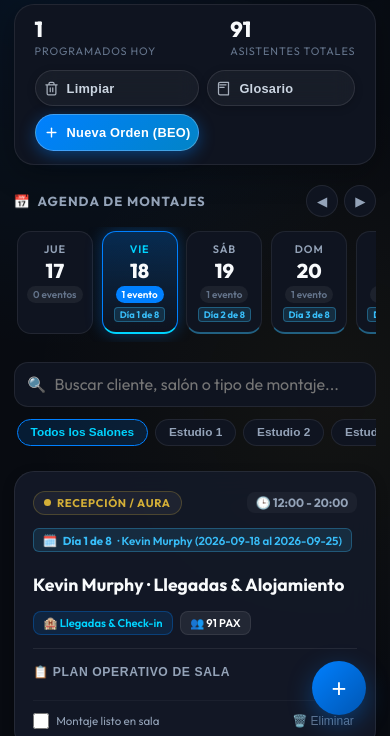
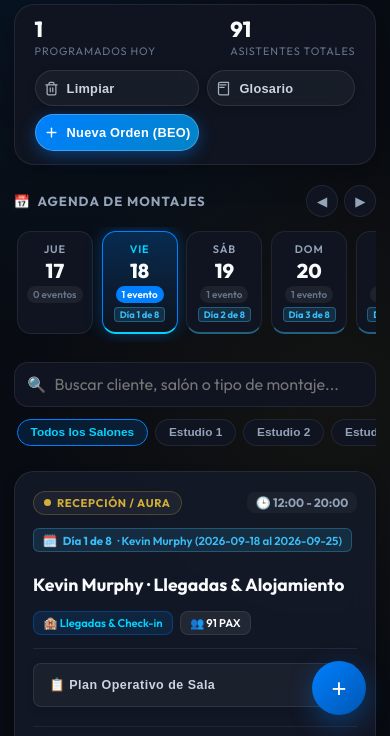
Before and after one commit to fvilpaz/me_vents, a plain HTML site: page frontend/index.html in a window 390 px wide. Shown: the part 105-841 px from the top of the page. Drawn offline with Linux system fonts and the light colour scheme; no server answers.

Commit message:
fix: Strengthen mobile/tablet landscape queries, robust tactile accordion & action buttons, and bulletproof touch gestures

```diff
--- a/frontend/css/cards.css
+++ b/frontend/css/cards.css
@@ -18,6 +18,7 @@
   gap: 1rem;
   width: 100%;
   max-width: 100%;
+  align-items: start;
 }
 
 /* Event Card */
@@ -139,29 +140,54 @@
 /* Accordion Operational Breakdown */
 .operational-accordion {
   border-top: 1px solid var(--border-subtle);
-  padding-top: 0.75rem;
+  padding-top: 0.85rem;
   width: 100%;
 }
 
 .accordion-toggle {
-  background: none;
-  border: none;
+  background: rgba(255, 255, 255, 0.04);
+  border: 1px solid rgba(255, 255, 255, 0.09);
+  border-radius: 8px;
   width: 100%;
+  min-height: 44px;
   display: flex;
   align-items: center;
   justify-content: space-between;
-  color: var(--text-secondary);
-  font-size: 0.76rem;
-  font-weight: 600;
-  text-transform: uppercase;
-  letter-spacing: 0.05em;
+  color: #cbd5e1;
+  font-size: 0.78rem;
+  font-weight: 700;
+  letter-spacing: 0.04em;
   cursor: pointer;
-  padding: 0.25rem 0;
-  transition: var(--transition);
+  padding: 0.65rem 0.95rem;
+  box-shadow: 0 2px 8px rgba(0, 0, 0, 0.15);
+  touch-action: manipulation;
+  user-select: none;
+  -webkit-tap-highlight-color: transparent;
+  transition: all 0.22s cubic-bezier(0.16, 1, 0.3, 1);
 }
 
 .accordion-toggle:hover {
-  color: var(--text-primary);
+  background: rgba(0, 128, 255, 0.08);
+  border-color: rgba(0, 128, 255, 0.3);
+  color: #ffffff;
+  transform: translateY(-1px);
+}
+
+.accordion-toggle.open {
+  background: rgba(0, 128, 255, 0.14);
+  border-color: rgba(0, 128, 255, 0.45);
+  color: #38bdf8;
+  box-shadow: 0 0 14px rgba(0, 128, 255, 0.2);
+}
+
+.acc-icon {
+  font-size: 0.72rem;
+  opacity: 0.85;
+  transition: transform 0.25s cubic-bezier(0.16, 1, 0.3, 1);
+}
+
+.accordion-toggle.open .acc-icon {
+  transform: rotate(180deg);
 }
 
 .accordion-body {
@@ -341,39 +367,67 @@
   display: flex;
   align-items: center;
   justify-content: space-between;
-  margin-top: 0.2rem;
-  padding-top: 0.6rem;
-  border-top: 1px solid rgba(255, 255, 255, 0.04);
+  margin-top: 0.35rem;
+  padding-top: 0.75rem;
+  border-top: 1px solid rgba(255, 255, 255, 0.06);
+  gap: 0.6rem;
+  flex-wrap: wrap;
 }
 
 .setup-check-label {
   display: flex;
   align-items: center;
-  gap: 0.45rem;
-  font-size: 0.72rem;
+  gap: 0.5rem;
+  font-size: 0.76rem;
   color: var(--text-secondary);
   cursor: pointer;
+  padding: 0.4rem 0.65rem;
+  border-radius: 6px;
+  background: rgba(255, 255, 255, 0.03);
+  border: 1px solid rgba(255, 255, 255, 0.07);
+  min-height: 38px;
+  user-select: none;
+  touch-action: manipulation;
+  transition: background 0.2s ease, border-color 0.2s ease, color 0.2s ease;
+}
+
+.setup-check-label:hover {
+  background: rgba(255, 255, 255, 0.07);
+  border-color: rgba(255, 255, 255, 0.15);
+  color: var(--text-primary);
 }
 
 .setup-check-input {
   accent-color: var(--me-blue);
-  width: 16px;
-  height: 16px;
+  width: 17px;
+  height: 17px;
   cursor: pointer;
+  border-radius: 4px;
 }
 
 .del-card-btn {
-  background: none;
-  border: none;
-  color: var(--text-muted);
+  background: rgba(239, 68, 68, 0.06);
+  border: 1px solid rgba(239, 68, 68, 0.2);
+  color: #f87171;
+  border-radius: 6px;
   cursor: pointer;
-  font-size: 0.75rem;
-  padding: 0.2rem;
-  transition: var(--transition);
+  font-size: 0.76rem;
+  font-weight: 600;
+  padding: 0.45rem 0.75rem;
+  min-height: 38px;
+  display: inline-flex;
+  align-items: center;
+  gap: 0.35rem;
+  touch-action: manipulation;
+  user-select: none;
+  transition: all 0.2s ease;
 }
 
 .del-card-btn:hover {
-  color: var(--danger);
+  background: rgba(239, 68, 68, 0.15);
+  border-color: rgba(239, 68, 68, 0.45);
+  color: #fca5a5;
+  transform: translateY(-1px);
 }
 
 /* Empty State */
--- a/frontend/css/header.css
+++ b/frontend/css/header.css
@@ -318,7 +318,7 @@
    Arriba: ME Málaga y ME·VENTS
    Debajo: Meliá Hotels International a la izquierda y Fai con Lead a la derecha
    ========================================================================== */
-@media (max-width: 768px) and (orientation: portrait), (max-width: 640px) {
+@media (max-width: 768px) and (orientation: portrait) {
   .app-header {
     padding: 0.55rem 0.85rem;
   }
@@ -458,22 +458,43 @@
   }
 }
 
-/* Landscape Mode on Mobile */
-@media (max-height: 500px) and (orientation: landscape) {
+/* Landscape Mode on Mobile & Tablets */
+@media (max-height: 600px) and (orientation: landscape) {
   .app-header {
-    padding: 0.4rem 1rem;
+    position: relative; /* En landscape con poca altura, evita que el sticky tape la pantalla al desplegar tarjetas */
+    padding: 0.35rem 1rem;
+  }
+
+  .header-container {
+    flex-wrap: nowrap;
+    gap: 1rem;
   }
 
   .me-logo {
     height: 32px;
   }
 
+  .melia-corp-logo {
+    height: 20px;
+    max-width: 180px;
+  }
+
   .fai-avatar-wrap {
-    width: 30px;
-    height: 30px;
+    width: 28px;
+    height: 28px;
   }
 
   .overview-bar {
-    margin-bottom: 0.75rem;
+    margin-bottom: 0.65rem;
+    padding: 0.5rem 0.85rem;
+  }
+
+  .stat-val {
+    font-size: 1.15rem;
+  }
+
+  .header-secondary-btn, .header-action-btn {
+    padding: 0.45rem 0.8rem;
+    font-size: 0.78rem;
   }
 }
--- a/frontend/js/modules/cards.js
+++ b/frontend/js/modules/cards.js
@@ -47,10 +47,12 @@ export function renderCards() {
 
   // Vincular eventos de acordeón
   container.querySelectorAll('.accordion-toggle').forEach(btn => {
-    btn.addEventListener('click', () => {
+    btn.addEventListener('click', (e) => {
+      e.stopPropagation();
       const body = btn.nextElementSibling;
-      body.classList.toggle('open');
-      btn.querySelector('.acc-icon').textContent = body.classList.contains('open') ? '▲' : '▼';
+      const isOpen = body.classList.toggle('open');
+      btn.classList.toggle('open', isOpen);
+      btn.setAttribute('aria-expanded', isOpen ? 'true' : 'false');
     });
   });
 
--- a/frontend/js/modules/gestures.js
+++ b/frontend/js/modules/gestures.js
@@ -1,5 +1,5 @@
 /**
- * ME_VENTS - Touch Gestures & Swipe Detection Module
+ * ME_VENTS - Touch Gestures & Swipe Detection Module (Bulletproof)
  */
 
 import { changeDay } from './timeline.js';
@@ -11,26 +11,39 @@ export function setupTouchGestures() {
   let startX = 0;
   let startY = 0;
   let currentX = 0;
+  let currentY = 0;
   let isSwiping = false;
 
   container.addEventListener('touchstart', (e) => {
+    // Si el usuario toca dentro de un botón, input o dentro del acordeón operativo, NO iniciar swipe
+    if (e.target.closest('button') || e.target.closest('input') || e.target.closest('.accordion-body') || e.target.closest('.accordion-toggle')) {
+      isSwiping = false;
+      return;
+    }
+
     startX = e.touches[0].clientX;
     startY = e.touches[0].clientY;
+    currentX = startX;
+    currentY = startY;
     isSwiping = true;
   }, { passive: true });
 
   container.addEventListener('touchmove', (e) => {
     if (!isSwiping) return;
     currentX = e.touches[0].clientX;
+    currentY = e.touches[0].clientY;
   }, { passive: true });
 
   container.addEventListener('touchend', () => {
     if (!isSwiping) return;
     isSwiping = false;
+
     const deltaX = currentX - startX;
+    const deltaY = currentY - startY;
 
-    // Si el deslizamiento horizontal fue de más de 60px
-    if (Math.abs(deltaX) > 60) {
+    // Solo considerar swipe si fue predominantemente HORIZONTAL y significativo
+    // (al menos 75px en X y el doble que el desplazamiento en Y para no confundir con scroll vertical)
+    if (Math.abs(deltaX) > 75 && Math.abs(deltaX) > Math.abs(deltaY) * 1.8) {
       if (deltaX > 0) {
         changeDay(-1); // Hacia la derecha: día anterior
       } else {
```
